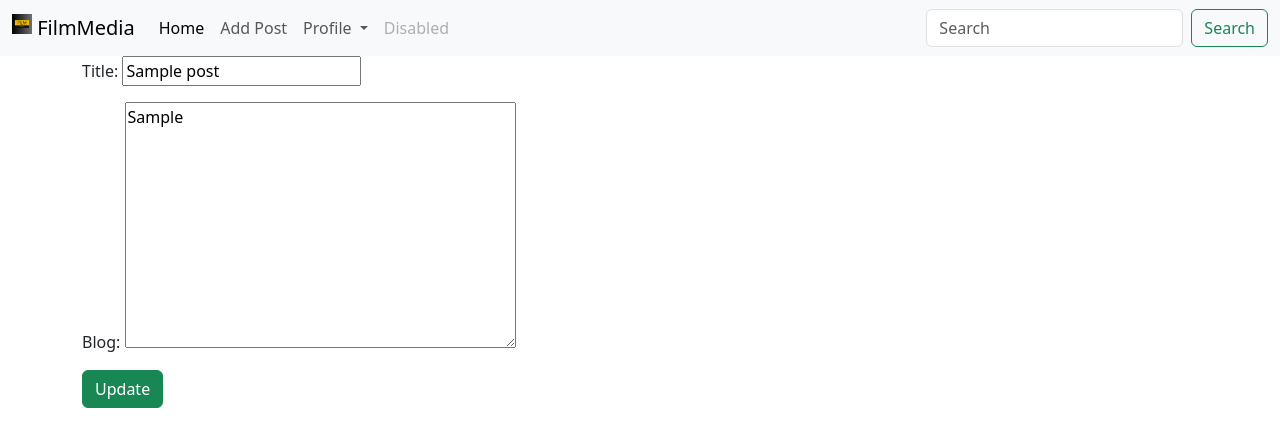
After one commit to B-a-b-u/FlimMedia, a Django app: page /update_post/1 in a window 1280 px wide. The commit adds this page. Shown: the top 447 px of the page. Run offline with Django 5.2, Linux system fonts and the light colour scheme; tables that the repository leaves empty hold one stand-in row (values such as "Sample post").

Commit message:
update post function added

```diff
--- a/film_media_app/templates/film_media_app/individual_post.html
+++ b/film_media_app/templates/film_media_app/individual_post.html
@@ -7,6 +7,8 @@
     <em>{{post.user.email}}</em>
     <p>{{post.blog}}</p>
     <a href="{% url 'home' %}" class="btn btn-secondary" >Back</a>
+    <a href="{% url 'update_post' post.id %}" class="btn btn-warning" >Update</a>
+
     {% endblock %}
 
 </div>
--- /dev/null
+++ b/film_media_app/templates/film_media_app/update_post.html
@@ -0,0 +1,8 @@
+{% extends 'film_media_app/base.html' %}
+{% block content %}
+<form action="" method = "POST">
+{% csrf_token %}
+{{form.as_p}}
+<button class="btn btn-success">Update</button>
+</form>
+{% endblock %}
--- a/film_media_app/urls.py
+++ b/film_media_app/urls.py
@@ -1,11 +1,13 @@
 from django.urls import path
-from .views import Home,Individual_post,Add_post
+from .views import Home,Individual_post,Add_post, Update_post
 
 
 urlpatterns = [
     path("",Home.as_view(), name="home"), # Home page url
     path("post/<int:pk>",Individual_post.as_view(), name="individual_post"), # Individual post page url
-    path("add_post/",Add_post.as_view(), name="add_post"), # Home page url
+    path("add_post/",Add_post.as_view(), name="add_post"), # add post page url
+    path("update_post/<int:pk>",Update_post.as_view(), name="update_post"), # update post page url
+
 
 
 ]
--- a/film_media_app/views.py
+++ b/film_media_app/views.py
@@ -1,5 +1,5 @@
 from django.shortcuts import render
-from django.views.generic import TemplateView, ListView, DetailView, CreateView
+from django.views.generic import TemplateView, ListView, DetailView, CreateView, UpdateView
 from .models import Post
 
 
@@ -22,3 +22,10 @@ class Add_post(CreateView):
     template_name = "film_media_app\\add_post.html"
     context_object_name = "post"
     fields = "__all__"
+
+
+# View for updating post
+class Update_post(UpdateView):
+    model = Post
+    template_name = "film_media_app/update_post.html"
+    fields = ("title", "blog")
```
